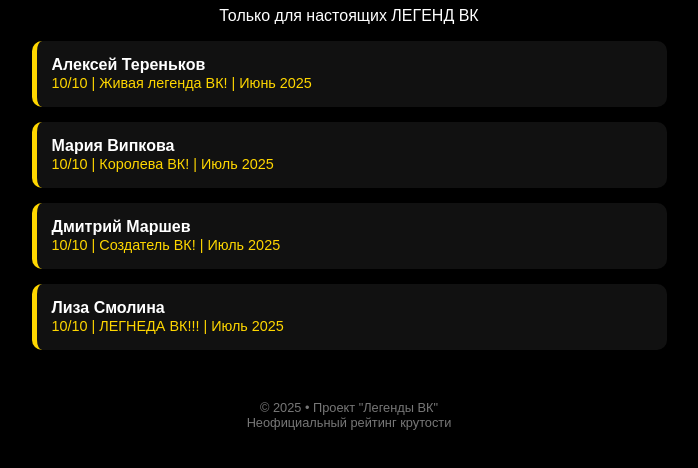
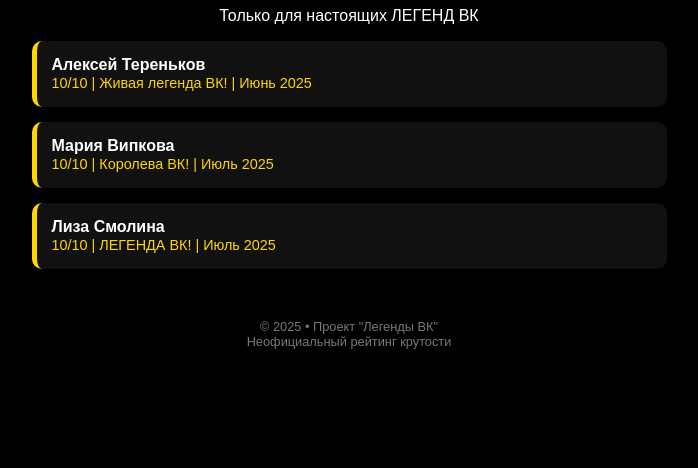
Before and after one commit to MatrixTr1pp/legend-test, a plain HTML site: page hall.html in a window 1280 px wide. Shown: the part 152-620 px from the top of the page, without its empty margins (291-989 px from the left). Drawn offline with Linux system fonts and the light colour scheme.

Commit message:
Update hall.html

```diff
--- a/hall.html
+++ b/hall.html
@@ -58,14 +58,10 @@
   </div>
 
   <div class="legend">
-    <span class="name">Дмитрий Маршев</span><br>
-    <span class="badge">10/10 | Создатель ВК! | Июль 2025</span>
+    <span class="name">Лиза Смолина</span><br>
+    <span class="badge">10/10 | ЛЕГЕНДА ВК! | Июль 2025</span>
   </div>
 
-  <div class="legend">
-    <span class="name">Лиза Смолина</span><br>
-    <span class="badge">10/10 | ЛЕГНЕДА ВК!!! | Июль 2025</span>
-  </div>
 
   <!-- Добавляй новых сюда -->
   <!--
```
